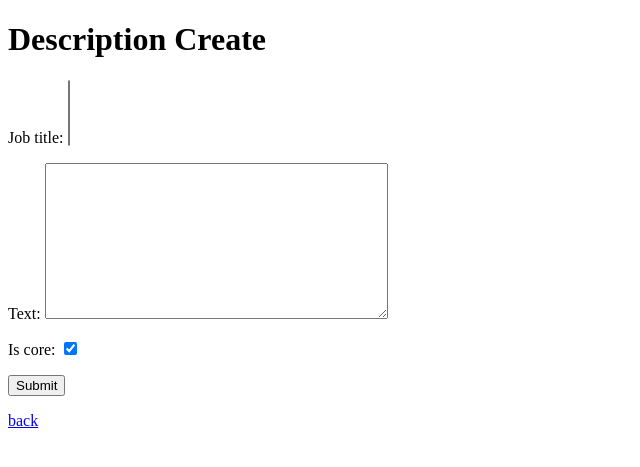
After one commit to brahimmade/Django-Description-Advisor-App, a Django app: page /description/create/ in a window 1280 px wide. The commit adds this page. Shown: the top 467 px of the page, without its empty margins (0-640 px from the left). Run offline with Django 3.2, Linux system fonts and the light colour scheme; data that the repository does not hold is empty.

Commit message:
function based cruds added

```diff
--- /dev/null
+++ b/advisor/forms.py
@@ -0,0 +1,8 @@
+from django.forms import ModelForm
+from .models import Description
+
+
+class DescriptionForm(ModelForm):
+    class Meta:
+        model = Description
+        fields = ['job_title', 'text', 'is_core']
--- a/advisor/models.py
+++ b/advisor/models.py
@@ -4,7 +4,7 @@ from django.db import models
 
 class JobTitle(models.Model):
     name = models.CharField(max_length=250)
-    create_date = models.DateTimeField(auto_now_add=True)
+    created_date = models.DateTimeField(auto_now_add=True)
     updated_date = models.DateTimeField(auto_now=True)
 
     def __str__(self):
@@ -14,7 +14,7 @@ class JobTitle(models.Model):
 class Skill(models.Model):
     name = models.CharField(max_length=200)
     job_title = models.ManyToManyField(JobTitle)
-    create_date = models.DateTimeField(auto_now_add=True)
+    created_date = models.DateTimeField(auto_now_add=True)
     updated_date = models.DateTimeField(auto_now=True)
 
     def __str__(self):
@@ -24,9 +24,11 @@ class Description(models.Model):
     job_title = models.ManyToManyField(JobTitle)
     is_core = models.BooleanField(default=True)
     text= models.TextField()
-    create_date = models.DateTimeField(auto_now_add=True)
+    created_date = models.DateTimeField(auto_now_add=True)
     updated_date = models.DateTimeField(auto_now=True)
 
+    class Meta:
+        ordering = ('-created_date',)
 
     def __str__(self):
         return f"{self.id} - {self.snippets}"
--- a/advisor/urls.py
+++ b/advisor/urls.py
@@ -5,5 +5,9 @@ from . import views
 app_name = "advisor"
 
 urlpatterns = [
-    path('',views.descriptionList,name="description-list")
+    path('description/',views.descriptionList,name="description-list"),
+    path('description/create/',views.descriptionCreate,name="description-create"),
+    path('description/<int:id>/',views.descriptionDetail,name="description-detail"),
+    path('description/<int:id>/edit/',views.descriptionEdit,name="description-edit"),
+    path('description/<int:id>/delete/',views.descriptionDelete,name="description-delete")
 ]
--- a/advisor/views.py
+++ b/advisor/views.py
@@ -1,7 +1,69 @@
 from django.shortcuts import render
-from django.http import HttpResponse,JsonResponse
+from django.urls import reverse
+from django.http import HttpResponse,JsonResponse,HttpResponseRedirect
+from django.core.paginator import Paginator
+
+from .models import Description
+from .forms import DescriptionForm
+from django.core.paginator import Paginator, EmptyPage, PageNotAnInteger
 # Create your views here.
 
-def descriptionList(request):
+def descriptionList(request,):
+    descriptions_query = Description.objects.all().order_by('created_date')
+    page = request.GET.get('page', 1)
 
-    return render(request,'description_list.html')
+    if request.GET.get("q",None):
+        descriptions_query = descriptions_query.filter(text__icontains=request.GET.get("q"))
+
+    if request.GET.get("title",None):
+        descriptions_query = descriptions_query.filter(job_title__name__icontains=request.GET.get("title"))
+
+    paginator = Paginator(descriptions_query, 2)
+
+    try:
+        descriptions_query = paginator.page(page)
+    except PageNotAnInteger:
+        descriptions_query = paginator.page(1)
+    except EmptyPage:
+        descriptions_query = paginator.page(paginator.num_pages)
+    context = {
+        "object_list":descriptions_query
+    }
+    return render(request,'description_list.html',context=context)
+
+
+def descriptionDetail(request,id):
+    description_query = Description.objects.get(id=id)
+    context = {
+        "object_detail":description_query
+    }
+    return render(request,'description_detail.html',context=context)
+
+def descriptionEdit(request,id):
+    description_obj = Description.objects.get(id=id)
+    form_obj = DescriptionForm(instance=description_obj)
+    if request.method == 'POST':
+        form_obj = DescriptionForm(instance=description_obj,data=request.POST)
+        if form_obj.is_valid():
+            form_obj.save()
+            return HttpResponseRedirect(reverse('advisor:description-list'))
+    context = {
+        "form":form_obj
+    }
+    return render(request,'description_edit.html',context=context)
+
+
+def descriptionCreate(request):
+    form_obj = DescriptionForm()
+    if request.method == 'POST':
+        form_obj = DescriptionForm(request.POST)
+        if form_obj.is_valid():
+            form_obj.save()
+            return HttpResponseRedirect(reverse('advisor:description-list'))
+    context= {'form':form_obj}
+    return render(request,'description_create.html',context=context)
+
+def descriptionDelete(request,id):
+    description_obj = Description.objects.get(id=id)
+    description_obj.delete()
+    return HttpResponseRedirect(reverse('advisor:description-list'))
--- /dev/null
+++ b/templates/description_create.html
@@ -0,0 +1,21 @@
+<!DOCTYPE html>
+<html lang="en">
+
+<head>
+    <meta charset="UTF-8">
+    <meta http-equiv="X-UA-Compatible" content="IE=edge">
+    <meta name="viewport" content="width=device-width, initial-scale=1.0">
+    <title>Document</title>
+</head>
+
+<body>
+    <h1>Description Create</h1>
+    <form method="post" action=".">
+        {% csrf_token %}
+        {{form.as_p}}
+        <button type="submit"> Submit</button>
+    </form>
+    <p><a href="{% url 'advisor:description-list' %}">back</a></p>
+</body>
+
+</html>
```
Also changed, not shown: templates/description_detail.html (added, +20 -0 lines), templates/description_edit.html (added, +20 -0 lines), templates/description_list.html (+56 -0 lines), advisor/migrations/0002_auto_20220530_1528.py (added).
